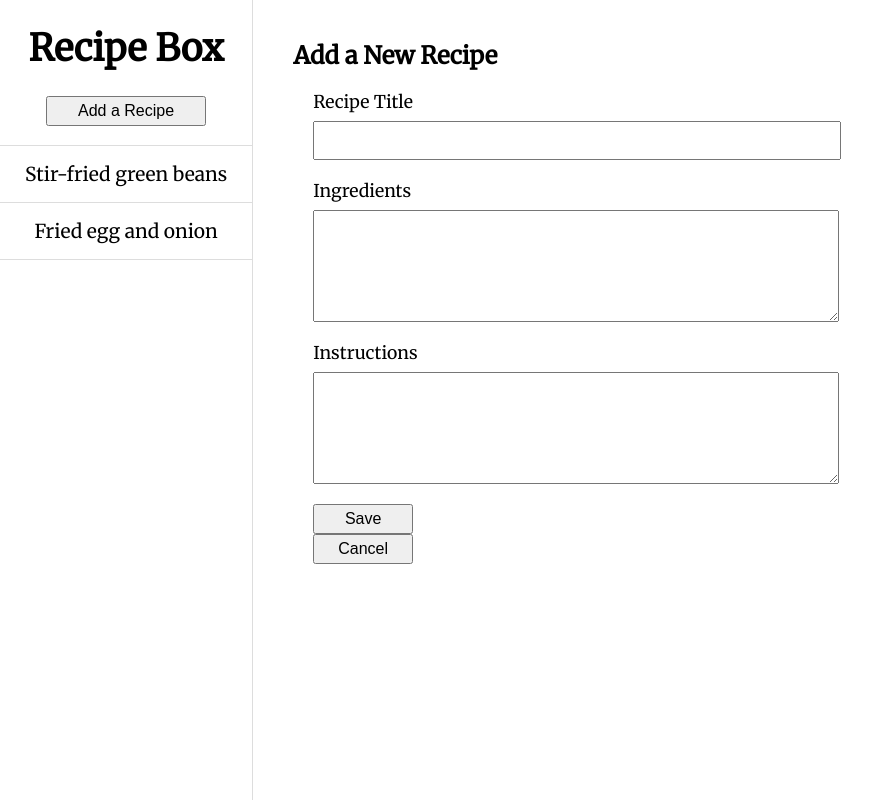
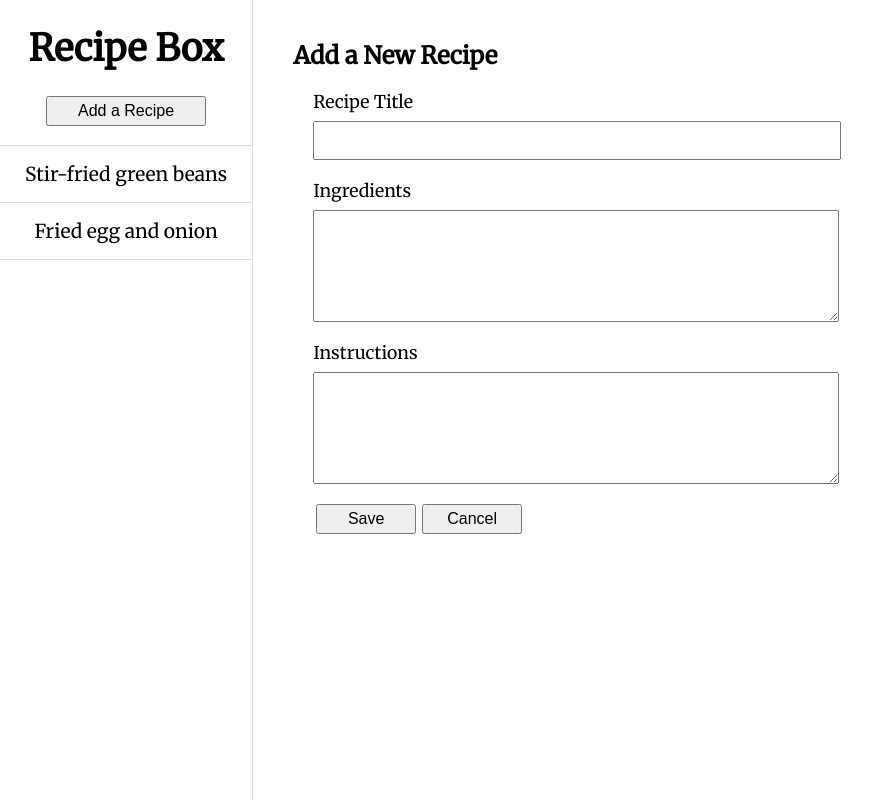
Before and after one commit to tymeart/recipe-box, a React (Create React App) app: page / in a window 1280 px wide. Both pictures are taken after a click on the button "Add a Recipe". Shown: the whole page, without its empty margins (0-878 px from the left). Built offline with nearby package versions, Linux system fonts and the light colour scheme.

Commit message:
Position submit and cancel buttons

```diff
--- a/src/components/AddRecipeForm.jsx
+++ b/src/components/AddRecipeForm.jsx
@@ -43,8 +43,10 @@ class AddRecipeForm extends Component {
           <label htmlFor="instructions">Instructions</label>
           <textarea id="instructions" value={this.state.instructions} onChange={this.handleInstructionsChange} />
 
-          <button onClick={this.props.handleNewRecipeSubmit.bind(this, formData)}>Save</button>
-          <button onClick={this.props.handleCancel}>Cancel</button>
+          <div className="submitOptions">
+            <button onClick={this.props.handleNewRecipeSubmit.bind(this, formData)}>Save</button>
+            <button onClick={this.props.handleCancel}>Cancel</button>
+          </div>
         </form>
       </div>
     );
--- a/src/components/EditRecipeForm.jsx
+++ b/src/components/EditRecipeForm.jsx
@@ -42,8 +42,10 @@ class EditRecipeForm extends Component {
           <label htmlFor="instructions">Instructions</label>
           <textarea id="instructions" value={this.state.currentInstructions} onChange={this.handleInstructionsChange} />
 
-          <button onClick={this.props.handleEditSubmit.bind(this, formData)}>Save</button>
-          <button onClick={this.props.handleCancel}>Cancel</button>
+          <div className="submitOptions">
+            <button onClick={this.props.handleEditSubmit.bind(this, formData)}>Save</button>
+            <button onClick={this.props.handleCancel}>Cancel</button>
+          </div>
         </form>
       </div>
     );
--- a/src/index.css
+++ b/src/index.css
@@ -96,7 +96,8 @@ form button {
   width: 100px;
 }
 
-.RecipeDetails button {
+.RecipeDetails button,
+.submitOptions button {
   font-size: 1rem;
   height: 30px;
   margin: 0 3px;
```
